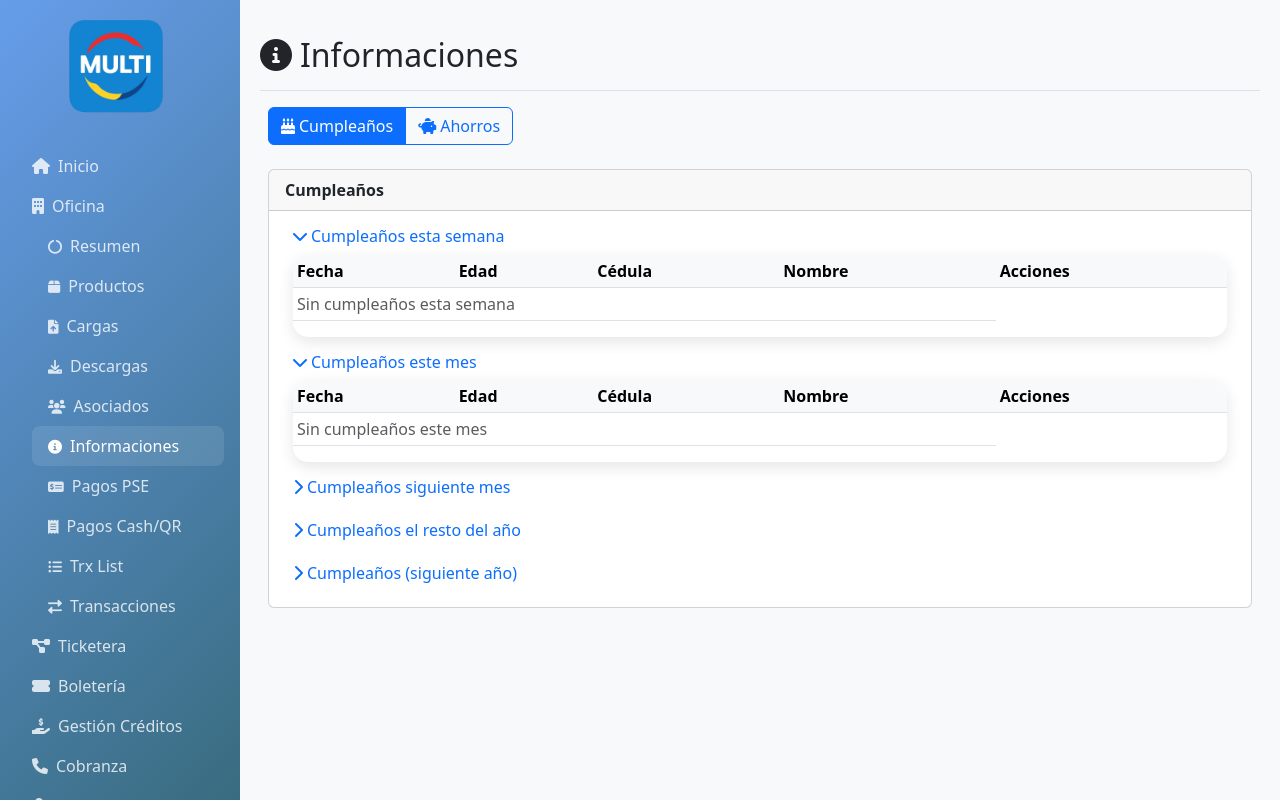
After one commit to sandresog98/multi_app, a PHP site: page /ui/modules/oficina/pages/informaciones.php in a window 1280 px wide. The commit adds this page. Run offline with PHP 8.4, Linux system fonts and the light colour scheme; the visitor is signed in with stand-in values (Sample User, id 1); tables that the repository leaves empty hold one stand-in row (values such as "Sample post").

Commit message:
UI Oficinas, modulo de informaciones

```diff
--- a/roles.json
+++ b/roles.json
@@ -4,6 +4,7 @@
             "modulos" : [
                 "oficina",
                 "oficina.asociados",
+                "oficina.informaciones",
                 "oficina.trx_list",
                 "oficina.transacciones",
                 "oficina.pagos_cash_qr",
@@ -21,6 +22,7 @@
             "modulos" : [
                 "oficina",
                 "oficina.asociados",
+                "oficina.informaciones",
                 "oficina.transacciones",
                 "oficina.trx_list",
                 "oficina.pagos_cash_qr",
--- /dev/null
+++ b/ui/modules/oficina/pages/informaciones.php
@@ -0,0 +1,278 @@
+<?php
+require_once '../../../controllers/AuthController.php';
+require_once '../../../config/paths.php';
+require_once '../../../config/database.php';
+
+$auth = new AuthController();
+$auth->requireModule('oficina.informaciones');
+$currentUser = $auth->getCurrentUser();
+
+$pdo = getConnection();
+
+function calcularProximoCumple(DateTime $nacimiento, DateTime $hoy): DateTime {
+  $anio = (int)$hoy->format('Y');
+  $cumpleEste = DateTime::createFromFormat('Y-m-d', $anio . '-' . $nacimiento->format('m-d'));
+  if ($cumpleEste < (clone $hoy)->setTime(0,0,0)) {
+    $cumpleEste = DateTime::createFromFormat('Y-m-d', ($anio + 1) . '-' . $nacimiento->format('m-d'));
+  }
+  return $cumpleEste;
+}
+
+function edadProximo(DateTime $nacimiento, DateTime $proximo): int {
+  return (int)$proximo->format('Y') - (int)$nacimiento->format('Y');
+}
+
+// Cargar asociados con fecha de nacimiento válida
+$rows = [];
+try {
+  $stmt = $pdo->query("SELECT a.cedula, a.nombre, a.fecnac
+                        FROM sifone_asociados a
+                        INNER JOIN control_asociados ca ON ca.cedula = a.cedula AND ca.estado_activo = TRUE
+                        WHERE a.fecnac IS NOT NULL");
+  $rows = $stmt->fetchAll(PDO::FETCH_ASSOC);
+} catch (Throwable $e) { $rows = []; }
+
+$hoy = new DateTime('today');
+$semanaLimite = (clone $hoy)->modify('+7 days');
+$mesActual = (int)$hoy->format('n');
+$anioActual = (int)$hoy->format('Y');
+$mesSiguiente = (int)((int)$hoy->format('n') % 12 + 1);
+$expandNextDefault = ($mesActual === 12);
+
+$grupos = [
+  'week' => [],
+  'month' => [],
+  'next' => [],
+  'rest' => [],
+  'nextyear' => []
+];
+
+foreach ($rows as $r) {
+  $f = $r['fecnac'] ?? null; if (!$f || $f === '0000-00-00') continue;
+  try { $nac = new DateTime($f); } catch (Throwable $e) { continue; }
+  $prox = calcularProximoCumple($nac, $hoy);
+  $mesProx = (int)$prox->format('n');
+  $item = [
+    'fecha' => $prox,
+    'fecha_label' => $prox->format('d/m'),
+    'edad' => edadProximo($nac, $prox),
+    'cedula' => (string)($r['cedula'] ?? ''),
+    'nombre' => (string)($r['nombre'] ?? '')
+  ];
+  $anioProx = (int)$prox->format('Y');
+  if ($prox <= $semanaLimite) {
+    // Próximos 7 días (puede cruzar de año)
+    $grupos['week'][] = $item;
+  } else if ($anioProx === $anioActual && $mesProx === $mesActual) {
+    // Este mes, aún no pasados (mismo año)
+    $grupos['month'][] = $item;
+  } else if ($mesProx === $mesSiguiente) {
+    // Siguiente mes (puede ser próximo año si hoy es diciembre)
+    $grupos['next'][] = $item;
+  } else if ($anioProx === $anioActual) {
+    // Resto del año (solo hasta diciembre del año actual)
+    $grupos['rest'][] = $item;
+  } else {
+    // Próximo año
+    $grupos['nextyear'][] = $item;
+  }
+}
+
+// Ordenar cada grupo por fecha próxima
+foreach ($grupos as $k => $arr) {
+  usort($arr, function($a,$b){ return $a['fecha'] <=> $b['fecha']; });
+  $grupos[$k] = $arr;
+}
+
+$pageTitle = 'Informaciones - Oficina';
+$currentPage = 'informaciones';
+include '../../../views/layouts/header.php';
+?>
+
+<div class="container-fluid">
+  <div class="row">
+    <?php include '../../../views/layouts/sidebar.php'; ?>
+    <main class="col-12 main-content">
+      <div class="d-flex justify-content-between flex-wrap flex-md-nowrap align-items-center pt-3 pb-2 mb-3 border-bottom">
+        <h1 class="h2"><i class="fas fa-info-circle me-2"></i>Informaciones</h1>
+      </div>
+
+      <div class="row g-3">
+        <div class="col-12 mb-2">
+          <div class="btn-group" role="group">
+            <button type="button" class="btn btn-outline-primary active" id="tabCumpleBtn" onclick="showTab('cumples')"><i class="fas fa-birthday-cake me-1"></i>Cumpleaños</button>
+            <button type="button" class="btn btn-outline-primary" id="tabAhorrosBtn" onclick="showTab('ahorros')"><i class="fas fa-piggy-bank me-1"></i>Ahorros</button>
+          </div>
+        </div>
+
+        <div class="col-12" id="cumplesSection">
+          <div class="card mb-3">
+            <div class="card-header"><strong>Cumpleaños</strong></div>
+            <div class="card-body">
+              <div class="row g-3">
+        <div class="col-12">
+          <h6 class="mb-2">
+            <a class="text-decoration-none" data-bs-toggle="collapse" href="#grpWeek" role="button" aria-expanded="true" aria-controls="grpWeek">
+              <i class="fas fa-chevron-down me-1"></i>Cumpleaños esta semana
+            </a>
+          </h6>
+          <div class="collapse show" id="grpWeek">
+          <div class="table-responsive"><table class="table table-sm table-hover align-middle">
+                    <thead class="table-light"><tr><th>Fecha</th><th>Edad</th><th>Cédula</th><th>Nombre</th><th>Acciones</th></tr></thead>
+                    <tbody>
+                      <?php if (empty($grupos['week'])): ?><tr><td colspan="4" class="text-muted">Sin cumpleaños esta semana</td></tr><?php endif; ?>
+                      <?php foreach ($grupos['week'] as $it): ?>
+                        <tr>
+                          <td><?php echo htmlspecialchars($it['fecha_label']); ?></td>
+                          <td><?php echo (int)$it['edad']; ?></td>
+                          <td><?php echo htmlspecialchars($it['cedula']); ?></td>
+                          <td><?php echo htmlspecialchars($it['nombre']); ?></td>
+                          <td><a class="btn btn-sm btn-outline-info" href="<?php echo getBaseUrl(); ?>modules/oficina/pages/asociados_detalle.php?cedula=<?php echo urlencode($it['cedula']); ?>" title="Ver detalle"><i class="fas fa-eye"></i></a></td>
+                        </tr>
+                      <?php endforeach; ?>
+                    </tbody>
+          </table></div>
+          </div>
+                </div>
+
+        <div class="col-12">
+          <h6 class="mb-2">
+            <a class="text-decoration-none" data-bs-toggle="collapse" href="#grpMonth" role="button" aria-expanded="true" aria-controls="grpMonth">
+              <i class="fas fa-chevron-down me-1"></i>Cumpleaños este mes
+            </a>
+          </h6>
+          <div class="collapse show" id="grpMonth">
+          <div class="table-responsive"><table class="table table-sm table-hover align-middle">
+                    <thead class="table-light"><tr><th>Fecha</th><th>Edad</th><th>Cédula</th><th>Nombre</th><th>Acciones</th></tr></thead>
+                    <tbody>
+                      <?php if (empty($grupos['month'])): ?><tr><td colspan="4" class="text-muted">Sin cumpleaños este mes</td></tr><?php endif; ?>
+                      <?php foreach ($grupos['month'] as $it): ?>
+                        <tr>
+                          <td><?php echo htmlspecialchars($it['fecha_label']); ?></td>
+                          <td><?php echo (int)$it['edad']; ?></td>
+                          <td><?php echo htmlspecialchars($it['cedula']); ?></td>
+                          <td><?php echo htmlspecialchars($it['nombre']); ?></td>
+                          <td><a class="btn btn-sm btn-outline-info" href="<?php echo getBaseUrl(); ?>modules/oficina/pages/asociados_detalle.php?cedula=<?php echo urlencode($it['cedula']); ?>" title="Ver detalle"><i class="fas fa-eye"></i></a></td>
+                        </tr>
+                      <?php endforeach; ?>
+                    </tbody>
+          </table></div>
+          </div>
+                </div>
+
+        <div class="col-12">
+          <h6 class="mb-2">
+            <a class="text-decoration-none" data-bs-toggle="collapse" href="#grpNext" role="button" aria-expanded="<?php echo $expandNextDefault ? 'true' : 'false'; ?>" aria-controls="grpNext">
+              <i class="fas <?php echo $expandNextDefault ? 'fa-chevron-down' : 'fa-chevron-right'; ?> me-1"></i>Cumpleaños siguiente mes
+            </a>
+          </h6>
+          <div class="collapse <?php echo $expandNextDefault ? 'show' : ''; ?>" id="grpNext">
+          <div class="table-responsive"><table class="table table-sm table-hover align-middle">
+                    <thead class="table-light"><tr><th>Fecha</th><th>Edad</th><th>Cédula</th><th>Nombre</th><th>Acciones</th></tr></thead>
+                    <tbody>
+                      <?php if (empty($grupos['next'])): ?><tr><td colspan="4" class="text-muted">Sin cumpleaños el próximo mes</td></tr><?php endif; ?>
+                      <?php foreach ($grupos['next'] as $it): ?>
+                        <tr>
+                          <td><?php echo htmlspecialchars($it['fecha_label']); ?></td>
+                          <td><?php echo (int)$it['edad']; ?></td>
+                          <td><?php echo htmlspecialchars($it['cedula']); ?></td>
+                          <td><?php echo htmlspecialchars($it['nombre']); ?></td>
+                          <td><a class="btn btn-sm btn-outline-info" href="<?php echo getBaseUrl(); ?>modules/oficina/pages/asociados_detalle.php?cedula=<?php echo urlencode($it['cedula']); ?>" title="Ver detalle"><i class="fas fa-eye"></i></a></td>
+                        </tr>
+                      <?php endforeach; ?>
+                    </tbody>
+          </table></div>
+          </div>
+                </div>
+
+        <div class="col-12">
+          <h6 class="mb-2">
+            <a class="text-decoration-none" data-bs-toggle="collapse" href="#grpRest" role="button" aria-expanded="false" aria-controls="grpRest">
+              <i class="fas fa-chevron-right me-1"></i>Cumpleaños el resto del año
+            </a>
+          </h6>
+          <div class="collapse" id="grpRest">
+          <div class="table-responsive"><table class="table table-sm table-hover align-middle">
+                    <thead class="table-light"><tr><th>Fecha</th><th>Edad</th><th>Cédula</th><th>Nombre</th><th>Acciones</th></tr></thead>
+                    <tbody>
+              <?php if (empty($grupos['rest'])): ?><tr><td colspan="4" class="text-muted">Sin cumpleaños en el resto del año</td></tr><?php endif; ?>
+                      <?php foreach ($grupos['rest'] as $it): ?>
+                        <tr>
+                          <td><?php echo htmlspecialchars($it['fecha_label']); ?></td>
+                          <td><?php echo (int)$it['edad']; ?></td>
+                          <td><?php echo htmlspecialchars($it['cedula']); ?></td>
+                          <td><?php echo htmlspecialchars($it['nombre']); ?></td>
+                          <td><a class="btn btn-sm btn-outline-info" href="<?php echo getBaseUrl(); ?>modules/oficina/pages/asociados_detalle.php?cedula=<?php echo urlencode($it['cedula']); ?>" title="Ver detalle"><i class="fas fa-eye"></i></a></td>
+                        </tr>
+                      <?php endforeach; ?>
+                    </tbody>
+          </table></div>
+          </div>
+        </div>
+
+        <div class="col-12">
+          <h6 class="mb-2">
+            <a class="text-decoration-none" data-bs-toggle="collapse" href="#grpNextYear" role="button" aria-expanded="false" aria-controls="grpNextYear">
+              <i class="fas fa-chevron-right me-1"></i>Cumpleaños (siguiente año)
+            </a>
+          </h6>
+          <div class="collapse" id="grpNextYear">
+          <div class="table-responsive"><table class="table table-sm table-hover align-middle">
+            <thead class="table-light"><tr><th>Fecha</th><th>Edad</th><th>Cédula</th><th>Nombre</th><th>Acciones</th></tr></thead>
+            <tbody>
+              <?php if (empty($grupos['nextyear'])): ?><tr><td colspan="4" class="text-muted">Sin cumpleaños para el siguiente año</td></tr><?php endif; ?>
+              <?php foreach ($grupos['nextyear'] as $it): ?>
+                <tr>
+                  <td><?php echo htmlspecialchars($it['fecha_label']); ?></td>
+                  <td><?php echo (int)$it['edad']; ?></td>
+                  <td><?php echo htmlspecialchars($it['cedula']); ?></td>
+                  <td><?php echo htmlspecialchars($it['nombre']); ?></td>
+                  <td><a class="btn btn-sm btn-outline-info" href="<?php echo getBaseUrl(); ?>modules/oficina/pages/asociados_detalle.php?cedula=<?php echo urlencode($it['cedula']); ?>" title="Ver detalle"><i class="fas fa-eye"></i></a></td>
+                </tr>
+              <?php endforeach; ?>
+            </tbody>
+          </table></div>
+          </div>
+                </div>
+              </div>
+            </div>
+          </div>
+        </div>
+
+        <div class="col-12 d-none" id="ahorrosSection">
+          <div class="card">
+            <div class="card-header"><strong>Ahorros</strong></div>
+            <div class="card-body">
+              <div class="alert alert-info mb-0"><i class="fas fa-tools me-2"></i>En desarrollo</div>
+            </div>
+          </div>
+        </div>
+      </div>
+
+    </main>
+  </div>
+</div>
+
+<script>
+// Toggle chevrons on collapse show/hide
+document.addEventListener('shown.bs.collapse', function (e) {
+  const trigger = document.querySelector('a[href="#' + e.target.id + '"] i.fas');
+  if (trigger) { trigger.classList.remove('fa-chevron-right'); trigger.classList.add('fa-chevron-down'); }
+});
+document.addEventListener('hidden.bs.collapse', function (e) {
+  const trigger = document.querySelector('a[href="#' + e.target.id + '"] i.fas');
+  if (trigger) { trigger.classList.remove('fa-chevron-down'); trigger.classList.add('fa-chevron-right'); }
+});
+function showTab(which){
+  const isCumples = which === 'cumples';
+  document.getElementById('cumplesSection').classList.toggle('d-none', !isCumples);
+  document.getElementById('ahorrosSection').classList.toggle('d-none', isCumples);
+  document.getElementById('tabCumpleBtn').classList.toggle('active', isCumples);
+  document.getElementById('tabAhorrosBtn').classList.toggle('active', !isCumples);
+}
+document.getElementById('tabCumpleBtn')?.addEventListener('click', function(e){ e.preventDefault(); showTab('cumples'); });
+document.getElementById('tabAhorrosBtn')?.addEventListener('click', function(e){ e.preventDefault(); showTab('ahorros'); });
+showTab('cumples');
+</script>
+
+<?php include '../../../views/layouts/footer.php'; ?>
--- a/ui/views/layouts/sidebar.php
+++ b/ui/views/layouts/sidebar.php
@@ -26,10 +26,9 @@
         }
         ?>
         <?php if (!empty($currentUser)): ?>
-        <?php $isOficinaOpen = in_array(($currentPage ?? ''), ['oficina','productos','asociados','pagos_pse','pagos_cash_qr','transacciones','trx_list','cargas','descargas']); ?>
+        <?php $isOficinaOpen = in_array(($currentPage ?? ''), ['oficina','productos','asociados','pagos_pse','pagos_cash_qr','transacciones','trx_list','cargas','descargas','informaciones']); ?>
         <a class="nav-link d-flex align-items-center justify-content-between" data-bs-toggle="collapse" href="#menuOficina" role="button" aria-expanded="<?php echo $isOficinaOpen ? 'true' : 'false'; ?>" aria-controls="menuOficina">
             <span><i class="fas fa-building me-2"></i>Oficina</span>
-            <i class="fas fa-chevron-<?php echo $isOficinaOpen ? 'up' : 'down'; ?>"></i>
         </a>
         <div class="collapse <?php echo $isOficinaOpen ? 'show' : ''; ?> ms-3" id="menuOficina">
             <?php if (canAccess('oficina.resumen')): ?>
@@ -47,9 +46,19 @@
                 <i class="fas fa-file-upload small me-2"></i>Cargas
             </a>
             <?php endif; ?>
+            <?php if (canAccess('oficina.descargas')): ?>
+            <a class="nav-link <?php echo $currentPage === 'descargas' ? 'active' : ''; ?>" href="<?php echo getBaseUrl(); ?>modules/oficina/pages/descargas.php">
+                <i class="fas fa-download small me-2"></i>Descargas
+            </a>
+            <?php endif; ?>
             <?php if (canAccess('oficina.asociados')): ?>
             <a class="nav-link <?php echo $currentPage === 'asociados' ? 'active' : ''; ?>" href="<?php echo getBaseUrl(); ?>modules/oficina/pages/asociados.php">
                 <i class="fas fa-users small me-2"></i>Asociados
+            </a>
+            <?php endif; ?>
+            <?php if (canAccess('oficina.informaciones')): ?>
+            <a class="nav-link <?php echo $currentPage === 'informaciones' ? 'active' : ''; ?>" href="<?php echo getBaseUrl(); ?>modules/oficina/pages/informaciones.php">
+                <i class="fas fa-info-circle small me-2"></i>Informaciones
             </a>
             <?php endif; ?>
             <?php if (canAccess('oficina.pagos_pse')): ?>
@@ -72,17 +81,11 @@
                 <i class="fas fa-exchange-alt small me-2"></i>Transacciones
             </a>
             <?php endif; ?>
-            <?php if (canAccess('oficina.descargas')): ?>
-            <a class="nav-link <?php echo $currentPage === 'descargas' ? 'active' : ''; ?>" href="<?php echo getBaseUrl(); ?>modules/oficina/pages/descargas.php">
-                <i class="fas fa-download small me-2"></i>Descargas
-            </a>
-            <?php endif; ?>
         </div>
 
         <?php $isTicketOpen = in_array(($currentPage ?? ''), ['ticketera_resumen','ticketera_tickets','ticketera_categorias']); ?>
         <a class="nav-link d-flex align-items-center justify-content-between" data-bs-toggle="collapse" href="#menuTicketera" role="button" aria-expanded="<?php echo $isTicketOpen ? 'true' : 'false'; ?>" aria-controls="menuTicketera">
             <span><i class="fas fa-project-diagram me-2"></i>Ticketera</span>
-            <i class="fas fa-chevron-<?php echo $isTicketOpen ? 'up' : 'down'; ?>"></i>
         </a>
         <div class="collapse <?php echo $isTicketOpen ? 'show' : ''; ?> ms-3" id="menuTicketera">
             <?php if (canAccess('ticketera')): ?>
@@ -101,7 +104,6 @@
         <?php $isBoleteriaOpen = in_array(($currentPage ?? ''), ['boleteria','boleteria_categorias','boleteria_boletas']); ?>
         <a class="nav-link d-flex align-items-center justify-content-between" data-bs-toggle="collapse" href="#menuBoleteria" role="button" aria-expanded="<?php echo $isBoleteriaOpen ? 'true' : 'false'; ?>" aria-controls="menuBoleteria">
             <span><i class="fas fa-ticket-alt me-2"></i>Boletería</span>
-            <i class="fas fa-chevron-<?php echo $isBoleteriaOpen ? 'up' : 'down'; ?>"></i>
         </a>
         <div class="collapse <?php echo $isBoleteriaOpen ? 'show' : ''; ?> ms-3" id="menuBoleteria">
             <?php if (canAccess('boleteria.resumen')): ?>
@@ -124,7 +126,6 @@
         <?php $isCredOpen = in_array(($currentPage ?? ''), ['creditos','creditos_solicitudes','creditos_listado']); ?>
         <a class="nav-link d-flex align-items-center justify-content-between" data-bs-toggle="collapse" href="#menuCreditos" role="button" aria-expanded="<?php echo $isCredOpen ? 'true' : 'false'; ?>" aria-controls="menuCreditos">
             <span><i class="fas fa-hand-holding-usd me-2"></i>Gestión Créditos</span>
-            <i class="fas fa-chevron-<?php echo $isCredOpen ? 'up' : 'down'; ?>"></i>
         </a>
         <div class="collapse <?php echo $isCredOpen ? 'show' : ''; ?> ms-3" id="menuCreditos">
             <a class="nav-link <?php echo $currentPage === 'creditos' ? 'active' : ''; ?>" href="<?php echo getBaseUrl(); ?>modules/creditos/pages/index.php">
@@ -141,7 +142,6 @@
         <?php $isCobranzaOpen = in_array(($currentPage ?? ''), ['cobranza','cobranza_comunicaciones']); ?>
         <a class="nav-link d-flex align-items-center justify-content-between" data-bs-toggle="collapse" href="#menuCobranza" role="button" aria-expanded="<?php echo $isCobranzaOpen ? 'true' : 'false'; ?>" aria-controls="menuCobranza">
             <span><i class="fas fa-phone me-2"></i>Cobranza</span>
-            <i class="fas fa-chevron-<?php echo $isCobranzaOpen ? 'up' : 'down'; ?>"></i>
         </a>
         <div class="collapse <?php echo $isCobranzaOpen ? 'show' : ''; ?> ms-3" id="menuCobranza">
             <?php if (canAccess('cobranza.resumen')): ?>
@@ -171,7 +171,6 @@
         <?php $isOficinaOpen = in_array(($currentPage ?? ''), ['oficina','productos','asociados','pagos_pse','pagos_cash_qr','transacciones','trx_list','cargas','descargas']); ?>
         <a class="nav-link d-flex align-items-center justify-content-between" data-bs-toggle="collapse" href="#menuOficina" role="button" aria-expanded="<?php echo $isOficinaOpen ? 'true' : 'false'; ?>" aria-controls="menuOficina">
             <span><i class="fas fa-building me-2"></i>Oficina</span>
-            <i class="fas fa-chevron-<?php echo $isOficinaOpen ? 'up' : 'down'; ?>"></i>
         </a>
         <div class="collapse <?php echo $isOficinaOpen ? 'show' : ''; ?> ms-3" id="menuOficina">
             <a class="nav-link <?php echo $currentPage === 'oficina' ? 'active' : ''; ?>" href="<?php echo getBaseUrl(); ?>modules/oficina/pages/index.php">
@@ -206,7 +205,6 @@
         <?php $isBoleteriaOpen = in_array(($currentPage ?? ''), ['boleteria','boleteria_categorias','boleteria_boletas']); ?>
         <a class="nav-link d-flex align-items-center justify-content-between" data-bs-toggle="collapse" href="#menuBoleteria" role="button" aria-expanded="<?php echo $isBoleteriaOpen ? 'true' : 'false'; ?>" aria-controls="menuBoleteria">
             <span><i class="fas fa-ticket-alt me-2"></i>Boletería</span>
-            <i class="fas fa-chevron-<?php echo $isBoleteriaOpen ? 'up' : 'down'; ?>"></i>
         </a>
         <div class="collapse <?php echo $isBoleteriaOpen ? 'show' : ''; ?> ms-3" id="menuBoleteria">
             <a class="nav-link <?php echo $currentPage === 'boleteria' ? 'active' : ''; ?>" href="<?php echo getBaseUrl(); ?>modules/boleteria/pages/index.php">
@@ -223,7 +221,6 @@
         <?php $isCredOpen = in_array(($currentPage ?? ''), ['creditos','creditos_solicitudes','creditos_listado']); ?>
         <a class="nav-link d-flex align-items-center justify-content-between" data-bs-toggle="collapse" href="#menuCreditos" role="button" aria-expanded="<?php echo $isCredOpen ? 'true' : 'false'; ?>" aria-controls="menuCreditos">
             <span><i class="fas fa-hand-holding-usd me-2"></i>Gestión Créditos</span>
-            <i class="fas fa-chevron-<?php echo $isCredOpen ? 'up' : 'down'; ?>"></i>
         </a>
         <div class="collapse <?php echo $isCredOpen ? 'show' : ''; ?> ms-3" id="menuCreditos">
             <a class="nav-link <?php echo $currentPage === 'creditos' ? 'active' : ''; ?>" href="<?php echo getBaseUrl(); ?>modules/creditos/pages/index.php">
@@ -240,7 +237,6 @@
         <?php $isCobranzaOpen = in_array(($currentPage ?? ''), ['cobranza','cobranza_comunicaciones']); ?>
         <a class="nav-link d-flex align-items-center justify-content-between" data-bs-toggle="collapse" href="#menuCobranza" role="button" aria-expanded="<?php echo $isCobranzaOpen ? 'true' : 'false'; ?>" aria-controls="menuCobranza">
             <span><i class="fas fa-phone me-2"></i>Cobranza</span>
-            <i class="fas fa-chevron-<?php echo $isCobranzaOpen ? 'up' : 'down'; ?>"></i>
         </a>
         <div class="collapse <?php echo $isCobranzaOpen ? 'show' : ''; ?> ms-3" id="menuCobranza">
             <a class="nav-link <?php echo $currentPage === 'cobranza' ? 'active' : ''; ?>" href="<?php echo getBaseUrl(); ?>modules/cobranza/pages/index.php">
```
